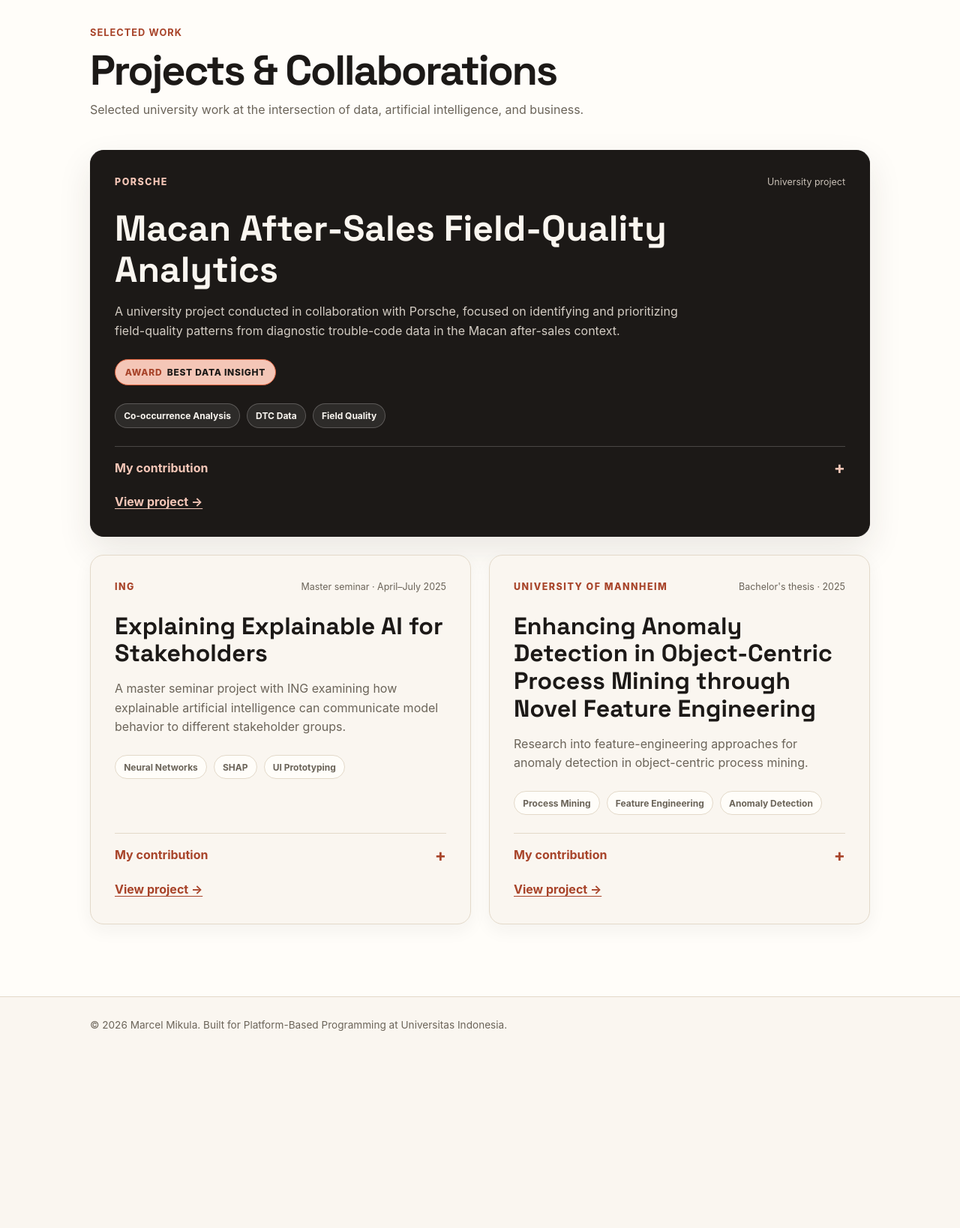
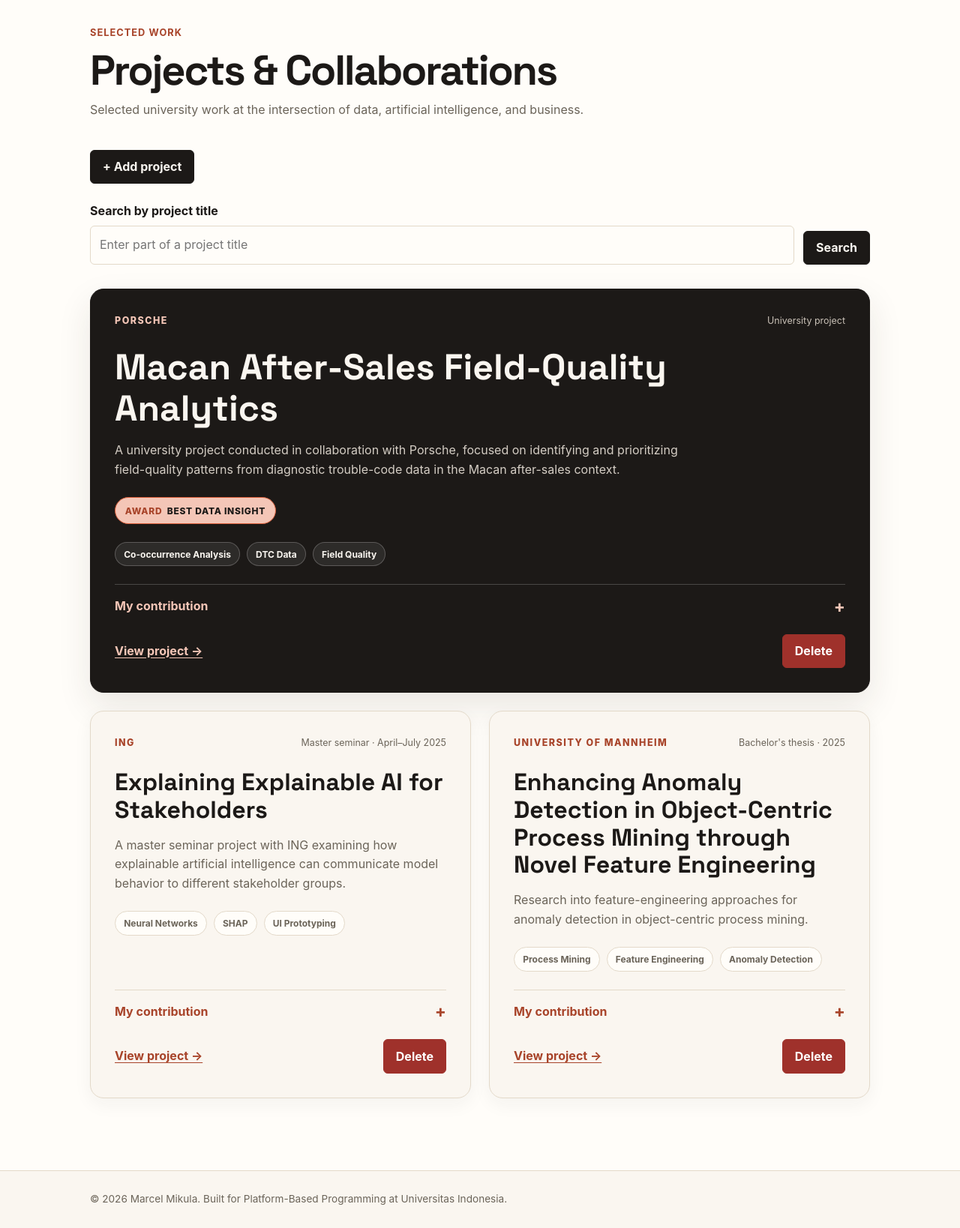
Before and after one commit to Marcelm1806/myportofolio, a Django app: page /projects/ in a window 1280 px wide. Shown: the part 138-1776 px from the top of the page at 75% size. Before the commit the page ends 1513 px from the top, so only its background shows below. Run offline with Django 5.2, Linux system fonts and the light colour scheme; data comes from the database, SQL or seed files in the repository.

Commit message:
feat: implement tutorial 3 forms and data delivery

```diff
--- a/main/urls.py
+++ b/main/urls.py
@@ -1,6 +1,10 @@
 from django.urls import path
 
 from main.views import (
+    create_project,
+    delete_project,
+    get_projects_json,
+    get_projects_xml,
     show_experience,
     show_main,
     show_project_detail,
@@ -14,6 +18,14 @@
     path("", show_main, name="show_main"),
     path("experience/", show_experience, name="show_experience"),
     path("projects/", show_projects, name="show_projects"),
+    path("projects/add/", create_project, name="create_project"),
+    path("api/projects/", get_projects_json, name="get_projects_json"),
+    path("api/projects/xml/", get_projects_xml, name="get_projects_xml"),
+    path(
+        "projects/<uuid:project_id>/delete/",
+        delete_project,
+        name="delete_project",
+    ),
     path(
         "projects/<uuid:project_id>/",
         show_project_detail,
--- a/main/views.py
+++ b/main/views.py
@@ -1,5 +1,10 @@
-from django.shortcuts import get_object_or_404, render
+from django.contrib import messages
+from django.core import serializers
+from django.http import HttpResponse
+from django.shortcuts import get_object_or_404, redirect, render
+from django.views.decorators.http import require_http_methods, require_POST, require_safe
 
+from main.forms import ProjectForm
 from main.models import Experience, Project
 
 
@@ -26,12 +31,63 @@
     return render(request, "experience.html", context)
 
 
+def _filtered_projects(request):
+    """Share the title filter between the JSON and XML representations."""
+    projects = Project.objects.all()
+    title_query = request.GET.get("title", "").strip()
+    if title_query:
+        projects = projects.filter(title__icontains=title_query)
+    return projects
+
+
+@require_safe
+def get_projects_json(request):
+    data = serializers.serialize("json", _filtered_projects(request))
+    return HttpResponse(data, content_type="application/json")
+
+
+@require_safe
+def get_projects_xml(request):
+    data = serializers.serialize("xml", _filtered_projects(request))
+    return HttpResponse(data, content_type="application/xml")
+
+
+@require_safe
 def show_projects(request):
+    # Tutorial 3: demonstrate serialization and deserialization explicitly.
+    # This is a Python function call, not an HTTP request to our own server.
+    response = get_projects_json(request)
+    project_list = [
+        item.object
+        for item in serializers.deserialize("json", response.content.decode("utf-8"))
+    ]
     context = {
         "name": PROFILE["name"],
-        "project_list": Project.objects.all(),
+        "project_list": project_list,
+        "title_query": request.GET.get("title", "").strip(),
     }
     return render(request, "projects.html", context)
+
+
+@require_http_methods(["GET", "POST"])
+def create_project(request):
+    # An empty POST must still be a bound form so required-field errors appear.
+    form = ProjectForm(request.POST if request.method == "POST" else None)
+    if request.method == "POST" and form.is_valid():
+        form.save()
+        messages.success(request, "Project added successfully.")
+        return redirect("main:show_projects")
+
+    context = {"name": PROFILE["name"], "form": form}
+    return render(request, "projects_form.html", context)
+
+
+@require_POST
+def delete_project(request, project_id):
+    project = get_object_or_404(Project, pk=project_id)
+    project.delete()
+    messages.success(request, "Project deleted successfully.")
+    return redirect("main:show_projects")
 
 
 def show_project_detail(request, project_id):
--- a/portofolio/settings.py
+++ b/portofolio/settings.py
@@ -40,6 +40,11 @@
 ]
 
 # Application definition
+
+# The public HTTPS origin used when forms are submitted on PWS.
+CSRF_TRUSTED_ORIGINS = [
+    "https://marcel-mikula-myportofolio.pws.cs.ui.ac.id",
+]
 
 INSTALLED_APPS = [
     'django.contrib.admin',
--- /dev/null
+++ b/static/css/tutorial3.css
@@ -0,0 +1,230 @@
+/* Tutorial 3 additions use the existing portfolio design tokens. */
+
+.button {
+    display: inline-flex;
+    justify-content: center;
+    align-items: center;
+    padding: 0.65rem 1rem;
+    border: 1px solid var(--ink);
+    border-radius: var(--radius-small);
+    color: var(--paper);
+    background: var(--ink);
+    font: inherit;
+    font-weight: 700;
+    line-height: 1.4;
+    text-decoration: none;
+    cursor: pointer;
+}
+
+.button:hover {
+    color: var(--ink);
+    background: var(--accent-light);
+}
+
+.button-secondary {
+    color: var(--ink);
+    background: var(--paper);
+}
+
+.button-danger {
+    color: #fff;
+    background: #9f312b;
+    border-color: #9f312b;
+}
+
+.button-danger:hover {
+    color: #fff;
+    background: #7e2520;
+    border-color: #7e2520;
+}
+
+button:focus-visible,
+input:focus-visible,
+textarea:focus-visible {
+    outline: 3px solid var(--accent);
+    outline-offset: 3px;
+}
+
+.project-toolbar {
+    margin-bottom: 1.5rem;
+}
+
+.project-search {
+    display: flex;
+    align-items: flex-end;
+    flex-wrap: wrap;
+    gap: 0.75rem;
+    margin-bottom: 2rem;
+}
+
+.project-search-field {
+    flex: 1 1 16rem;
+    min-width: 0;
+}
+
+.form-group label,
+.project-search label {
+    display: block;
+    margin-bottom: 0.4rem;
+    font-weight: 700;
+}
+
+.project-search input,
+.form-group input:not([type="checkbox"]),
+.form-group textarea {
+    display: block;
+    width: 100%;
+    min-width: 0;
+    padding: 0.75rem;
+    color: var(--ink);
+    background: var(--surface);
+    border: 1px solid var(--line);
+    border-radius: var(--radius-small);
+    font: inherit;
+}
+
+.form-group textarea {
+    resize: vertical;
+    min-height: 6rem;
+}
+
+.project-form {
+    max-width: 760px;
+    padding: clamp(1rem, 3vw, 2rem);
+    background: var(--surface);
+    border: 1px solid var(--line);
+    border-radius: var(--radius-large);
+}
+
+.form-group {
+    margin-bottom: 1.5rem;
+}
+
+.form-help {
+    margin-top: 0.4rem;
+    color: var(--text-muted);
+    font-size: 0.9rem;
+}
+
+.form-checkbox {
+    display: flex;
+    align-items: center;
+    gap: 0.65rem;
+}
+
+.form-checkbox input {
+    flex-shrink: 0;
+    width: 1.2rem;
+    height: 1.2rem;
+    accent-color: var(--accent-dark);
+}
+
+.form-checkbox label {
+    margin-bottom: 0;
+}
+
+.form-error,
+.form-errors,
+.form-error-summary {
+    color: #9f312b;
+}
+
+.form-errors {
+    margin-top: 0.4rem;
+    list-style: none;
+    font-size: 0.9rem;
+}
+
+.form-error-summary {
+    margin-bottom: 1.5rem;
+    font-weight: 700;
+}
+
+.form-group.form-group-invalid input:not([type="checkbox"]),
+.form-group.form-group-invalid textarea {
+    border-color: #9f312b;
+}
+
+.form-actions,
+.project-card-actions,
+.project-delete-modal-actions {
+    display: flex;
+    align-items: center;
+    flex-wrap: wrap;
+    gap: 1rem;
+}
+
+.project-card-actions {
+    justify-content: space-between;
+    margin-top: 1.5rem;
+}
+
+.project-card-actions .project-link {
+    margin-top: 0;
+}
+
+.project-grid > .empty-state {
+    grid-column: 1 / -1;
+}
+
+.feedback-messages {
+    padding-top: 1.5rem;
+}
+
+.feedback-message {
+    padding: 1rem;
+    color: var(--ink);
+    background: var(--accent-light);
+    border-left: 4px solid var(--accent-dark);
+    border-radius: var(--radius-small);
+}
+
+.feedback-message + .feedback-message {
+    margin-top: 0.5rem;
+}
+
+.project-delete-modal {
+    position: fixed;
+    inset: 0;
+    width: min(32rem, calc(100% - 2rem));
+    max-height: calc(100dvh - 2rem);
+    margin: auto;
+    padding: 1.5rem;
+    overflow: auto;
+    overflow-wrap: anywhere;
+    color: var(--ink);
+    background: var(--surface);
+    border: 1px solid var(--line);
+    border-radius: var(--radius-large);
+    box-shadow: var(--shadow);
+}
+
+.project-delete-modal::backdrop {
+    background: rgb(28 25 23 / 45%);
+}
+
+.project-card .project-delete-modal h2 {
+    margin: 0 0 0.75rem;
+    font-size: 1.5rem;
+    line-height: 1.2;
+}
+
+.project-delete-modal-actions {
+    justify-content: flex-end;
+    margin-top: 1.5rem;
+}
+
+@media (max-width: 520px) {
+    .project-search {
+        align-items: stretch;
+        flex-direction: column;
+    }
+
+    .project-search-field {
+        flex-basis: auto;
+    }
+
+    .form-actions .button {
+        flex: 1 1 auto;
+    }
+}
--- a/templates/base.html
+++ b/templates/base.html
@@ -20,6 +20,7 @@
     >
 
     <link rel="stylesheet" href="{% static 'css/style.css' %}">
+    <link rel="stylesheet" href="{% static 'css/tutorial3.css' %}">
 </head>
 
 <body>
@@ -42,6 +43,13 @@
     </header>
 
     <main id="main-content" tabindex="-1">
+        {% if messages %}
+            <div class="container feedback-messages" aria-live="polite">
+                {% for message in messages %}
+                    <p class="feedback-message" role="status">{{ message }}</p>
+                {% endfor %}
+            </div>
+        {% endif %}
         {% block content %}{% endblock %}
     </main>
 
--- /dev/null
+++ b/templates/components/project_delete_modal.html
@@ -0,0 +1,38 @@
+<button
+    type="button"
+    class="button button-danger"
+    popovertarget="delete-project-{{ project.id }}"
+    aria-label="Delete project: {{ project.title }}"
+>
+    Delete
+</button>
+
+<div
+    id="delete-project-{{ project.id }}"
+    class="project-delete-modal"
+    popover="auto"
+    role="dialog"
+    aria-labelledby="delete-title-{{ project.id }}"
+    aria-describedby="delete-description-{{ project.id }}"
+>
+    <h2 id="delete-title-{{ project.id }}">Delete project?</h2>
+    <p id="delete-description-{{ project.id }}">
+        This will permanently remove <strong>{{ project.title }}</strong> from your portfolio.
+    </p>
+
+    <div class="project-delete-modal-actions">
+        <button
+            type="button"
+            class="button button-secondary"
+            popovertarget="delete-project-{{ project.id }}"
+            popovertargetaction="hide"
+            autofocus
+        >
+            Cancel
+        </button>
+        <form method="post" action="{% url 'main:delete_project' project.id %}">
+            {% csrf_token %}
+            <button type="submit" class="button button-danger">Delete project</button>
+        </form>
+    </div>
+</div>
--- a/templates/projects.html
+++ b/templates/projects.html
@@ -17,6 +17,27 @@
                 artificial intelligence, and business.
             </p>
         </header>
+
+        <div class="project-toolbar">
+            <a href="{% url 'main:create_project' %}" class="button">+ Add project</a>
+        </div>
+
+        <form method="get" action="{% url 'main:show_projects' %}" class="project-search" role="search">
+            <div class="project-search-field">
+                <label for="project-title-search">Search by project title</label>
+                <input
+                    type="search"
+                    id="project-title-search"
+                    name="title"
+                    value="{{ title_query }}"
+                    placeholder="Enter part of a project title"
+                >
+            </div>
+            <button type="submit" class="button">Search</button>
+            {% if title_query %}
+                <a href="{% url 'main:show_projects' %}" class="button button-secondary">Clear</a>
+            {% endif %}
+        </form>
 
         <div class="project-grid">
             {% for project in project_list %}
@@ -60,6 +81,7 @@
                         <summary>My contribution</summary>
                         <p>{{ project.contribution|linebreaksbr }}</p>
                     </details>
+                    <div class="project-card-actions">
                         <a
                             href="{% url 'main:show_project_detail' project.id %}"
                             class="project-link"
@@ -67,10 +89,16 @@
                         >
                             View project &rarr;
                         </a>
+                        {% include "components/project_delete_modal.html" with project=project %}
+                    </div>
                 </article>
             {% empty %}
                 <p class="empty-state">
+                    {% if title_query %}
+                        No projects match your search.
+                    {% else %}
                         No projects have been added yet.
+                    {% endif %}
                 </p>
             {% endfor %}
         </div>
```
Also changed, not shown: main/forms.py (added, +40 -0 lines), main/tests_tutorial3.py (added, +224 -0 lines), templates/projects_form.html (added, +62 -0 lines), README.md. Lines whose indentation alone changed are shown as unchanged.
